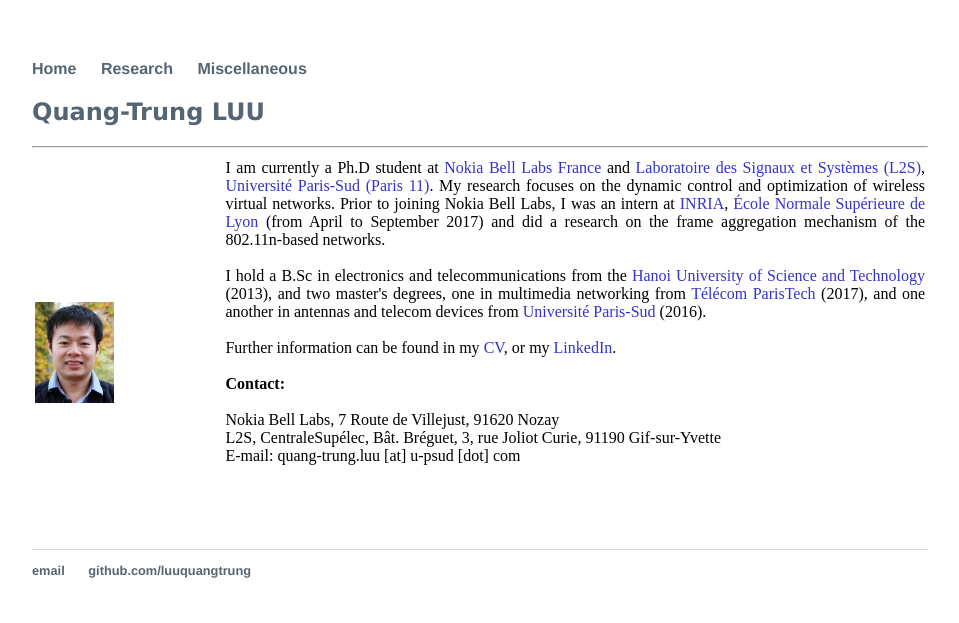
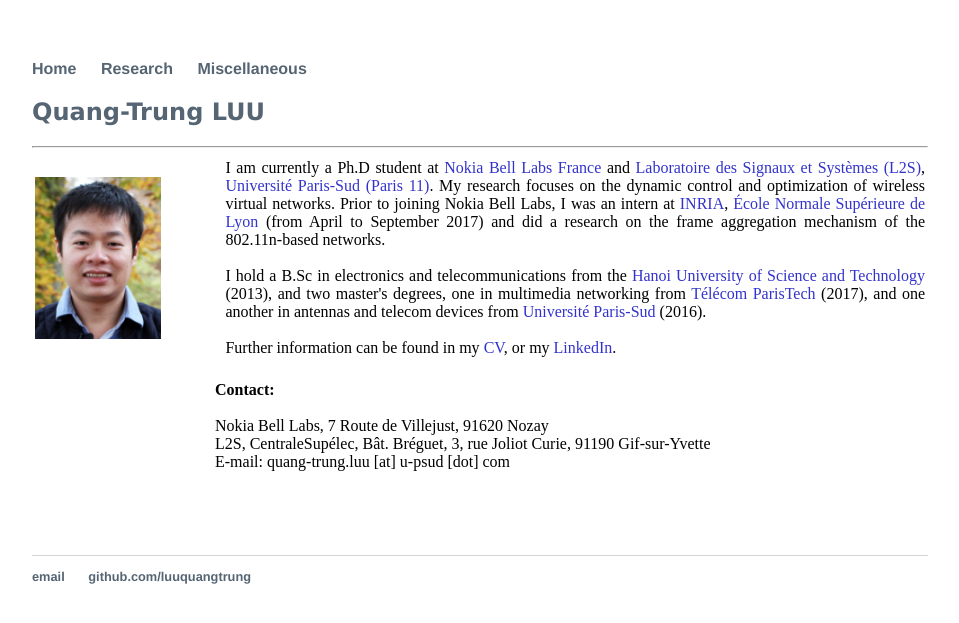
Before and after one commit to luuquangtrung/luuquangtrung.github.io_v1, a Jekyll site: the page built from index.html, in a window 1280 px wide. Shown: the top 623 px of the page, without its empty margins (160-1119 px from the left). Built offline with Jekyll 4.4.1, drawn with Linux system fonts in a browser that asks for light colours.

Commit message:
Update index.html

```diff
--- a/index.html
+++ b/index.html
@@ -14,7 +14,7 @@
 <table width = "100%"; align = left">
    <tr >
         <td width="18%" align = "justify">
-        	<img style="display:block;" width = "50%" src = "/asset/profile/cv3_small.jpg">
+        	<img style="display:block;" width = "80%" src = "/asset/profile/cv3_small.jpg">
         </td>
 
         <td width="3%" align = "center"> </td>
@@ -35,26 +35,13 @@
 			<div>&nbsp;</div>
 
 			Further information can be found in my <a href="https://www.dropbox.com/sh/u889s4w1d96p7mi/AABlNhoh9NpJuGdUNkXyDG06a?dl=0" target="_blank" rel="nofollow"  style="color: #3333cc">CV</a>, or my <a href="https://www.linkedin.com/in/luuquangtrung/"  target="_blank" rel="nofollow" style="color: #3333cc">LinkedIn</a>.
-
-			<div>&nbsp;</div>
-			<b>Contact:</b>
-			<div>&nbsp;</div>
-
-			<div>
-			Nokia Bell Labs, 7 Route de Villejust, 91620 Nozay <div>
-			<div>
-			L2S, CentraleSupélec, Bât. Bréguet, 3, rue Joliot Curie, 91190 Gif-sur-Yvette <div>
-			<div>
-			E-mail: quang-trung.luu [at] u-psud [dot] com <div>
-			</div> <p>&nbsp;</p>
-
 		</td>
 
     </tr>
 </table>
 
 
-<!-- <table width = "100%"; align = left">
+<table width = "100%"; align = left">
    <tr >
         <td width="20%" align = "center"> </td>
 
@@ -73,7 +60,7 @@
 		</td>
 
     </tr>
-</table> -->
+</table>
 
 
 </div>
```
